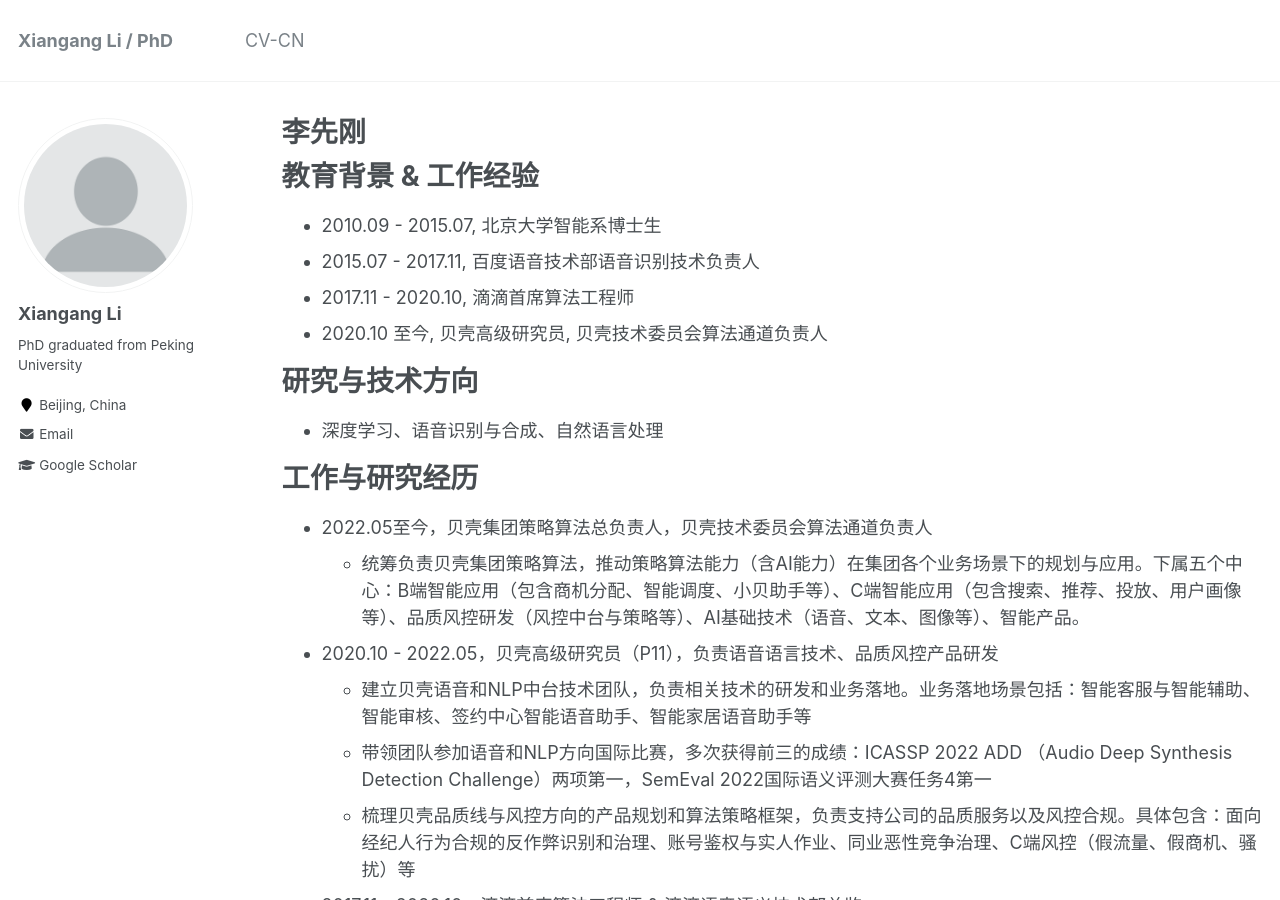
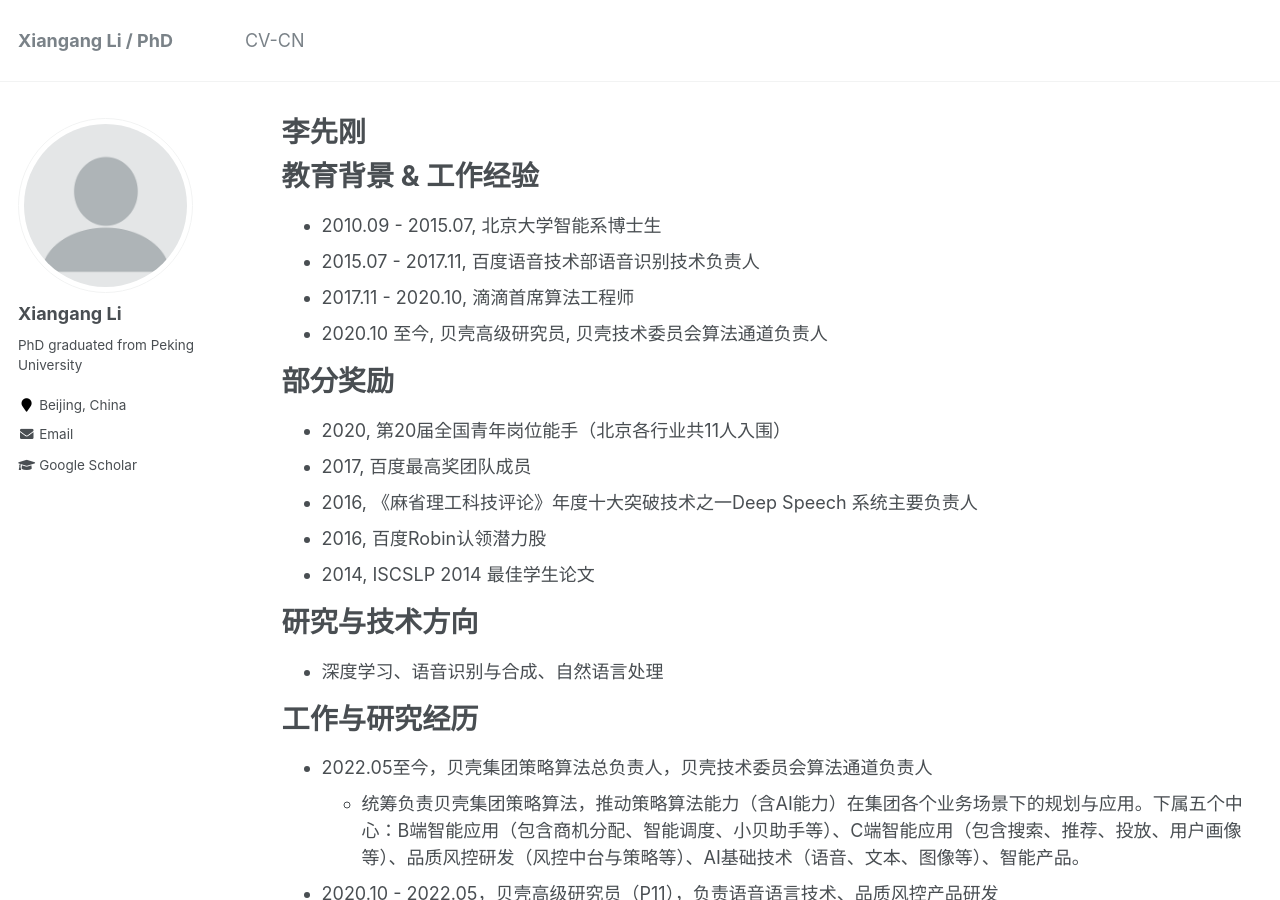
Before and after one commit to xiangangli/xiangangli.github.io, a Jekyll site: the page built from _pages/cv-cn.md, in a window 1280 px wide and 900 px high. Built offline with Jekyll 4.4.1, drawn with Linux system fonts in a browser that asks for light colours.

Commit message:
add in cv-cn

```diff
--- a/_pages/cv-cn.md
+++ b/_pages/cv-cn.md
@@ -16,6 +16,13 @@ redirect_from:
 * 2017.11 - 2020.10,    滴滴首席算法工程师
 * 2020.10 至今, 贝壳高级研究员, 贝壳技术委员会算法通道负责人
 
+部分奖励
+======
+* 2020, 第20届全国青年岗位能手（北京各行业共11人入围）
+* 2017, 百度最高奖团队成员
+* 2016, 《麻省理工科技评论》年度十大突破技术之一Deep Speech 系统主要负责人
+* 2016, 百度Robin认领潜力股
+* 2014, ISCSLP 2014 最佳学生论文
 
 研究与技术方向
 ======
```
